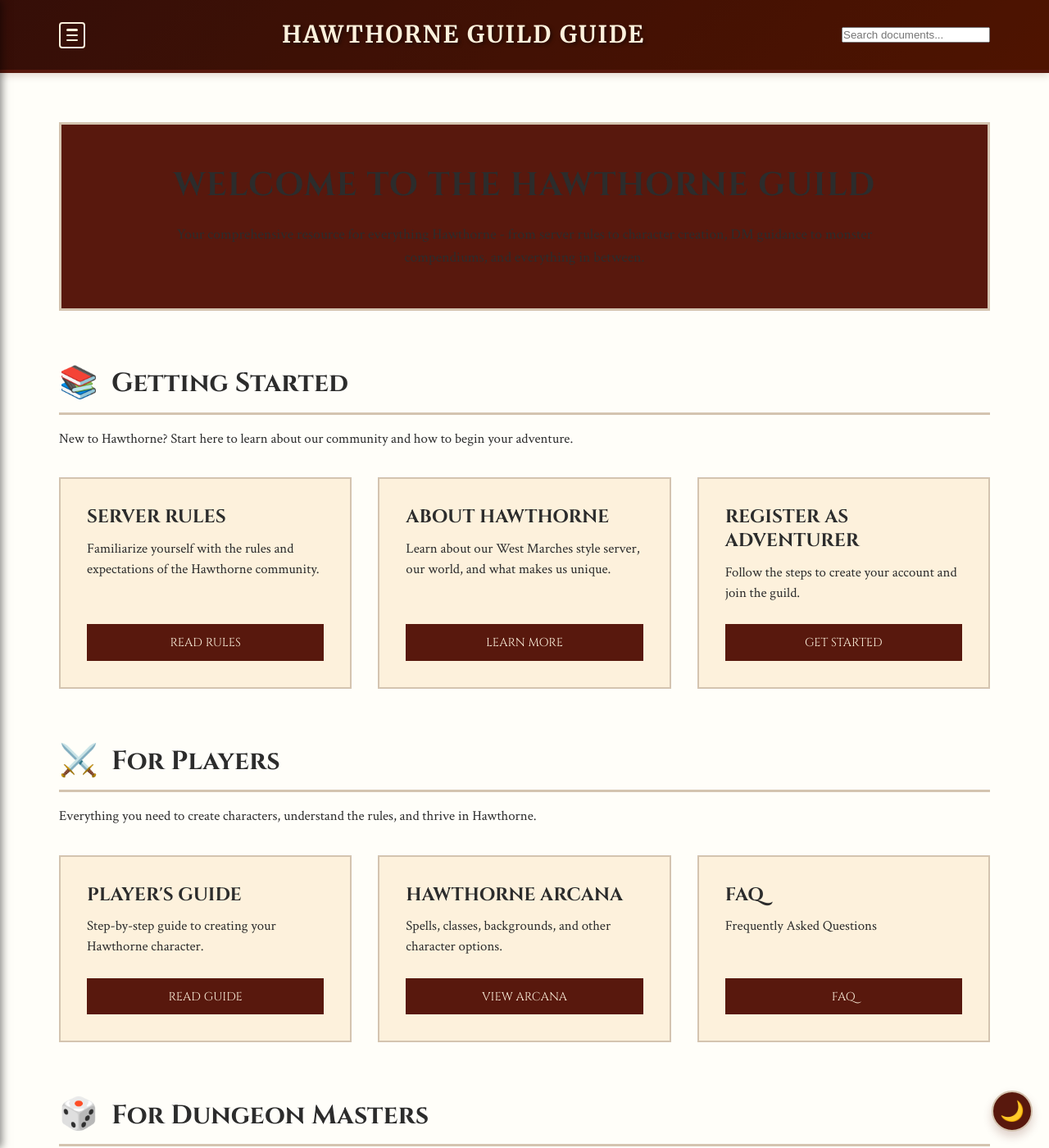
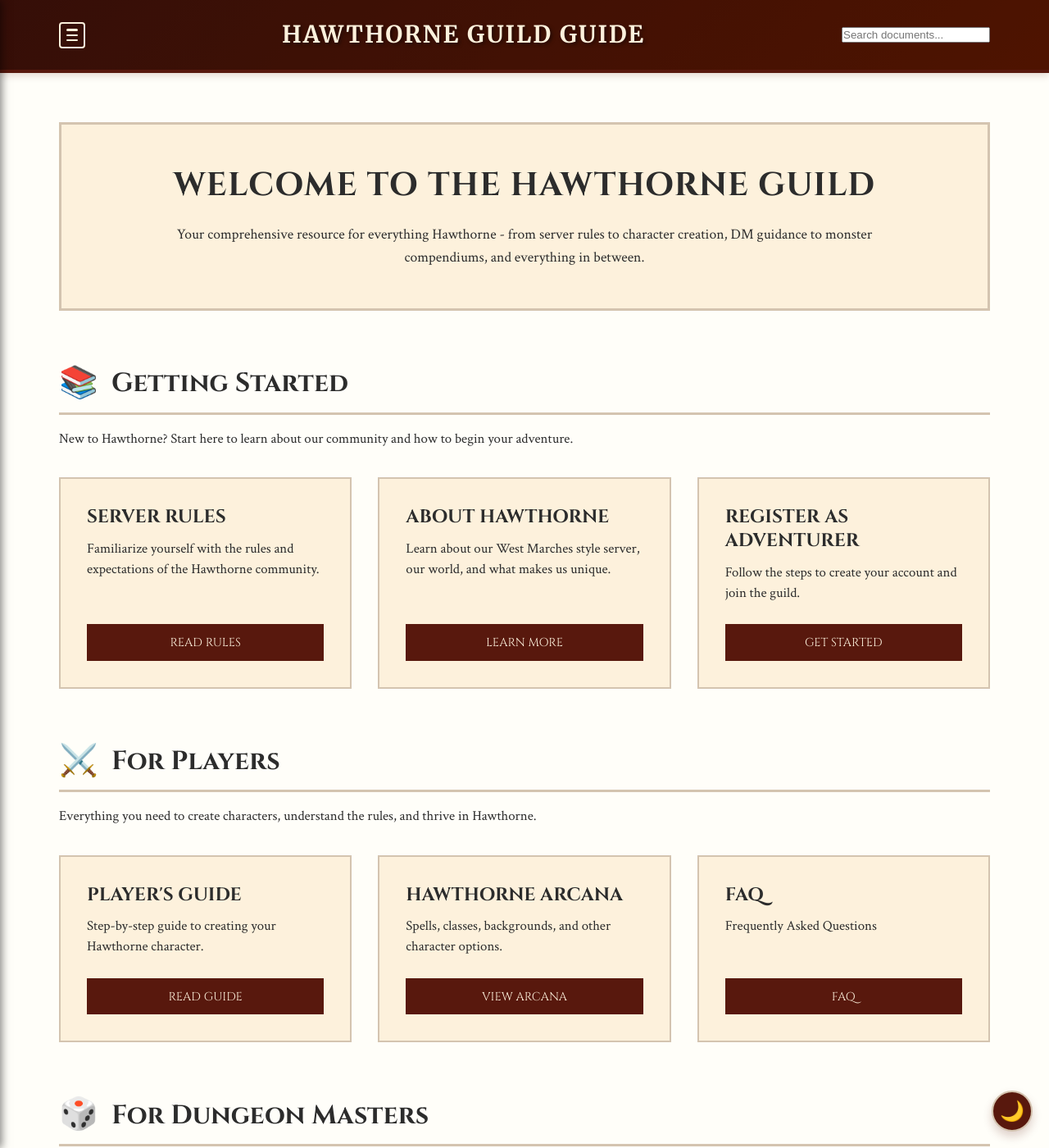
Before and after one commit to coconutswallow/Guides, a Jekyll site: the page built from index.html, in a window 1280 px wide and 1400 px high. Shown: the whole window at 82% size. Built offline with Jekyll 4.4.1, drawn with Linux system fonts in a browser that asks for light colours; comment, search, counter and statistics services are not loaded.

Commit message:
fix light-dark-mode

```diff
--- a/_layouts/default.html
+++ b/_layouts/default.html
@@ -17,7 +17,7 @@
                 <span class="bar"></span>
                 <span class="bar"></span>
             </button>
-            <h1 class="site-title">{{ site.title | default: "Hawthorne Guild Guide" }}</h1>
+            <h1 class="site-title">{{ site.title | default: "Hawthorne Guild" }}</h1>
 
             <div class="header-search-container">
                 <input type="text" id="search-input" placeholder="Search documents..." aria-label="Search documents">
--- a/assets/css/home.css
+++ b/assets/css/home.css
@@ -6,7 +6,7 @@
 
 /* Hero Section */
 .home-hero {
-  background: var(--color-primary);
+  background: var(--color-bg-light);
   border: 3px solid var(--color-border);
   border-radius: 0px;
   padding: 3em 2em;
```
